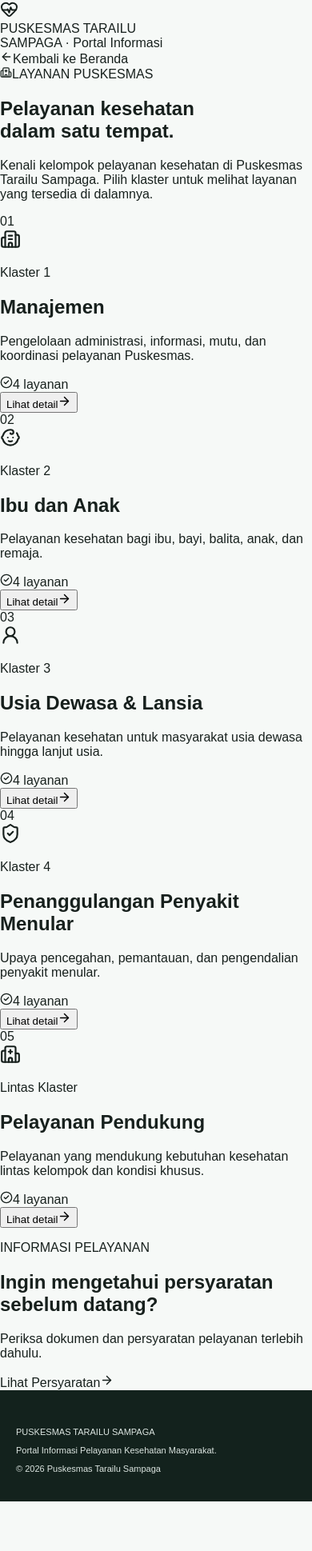
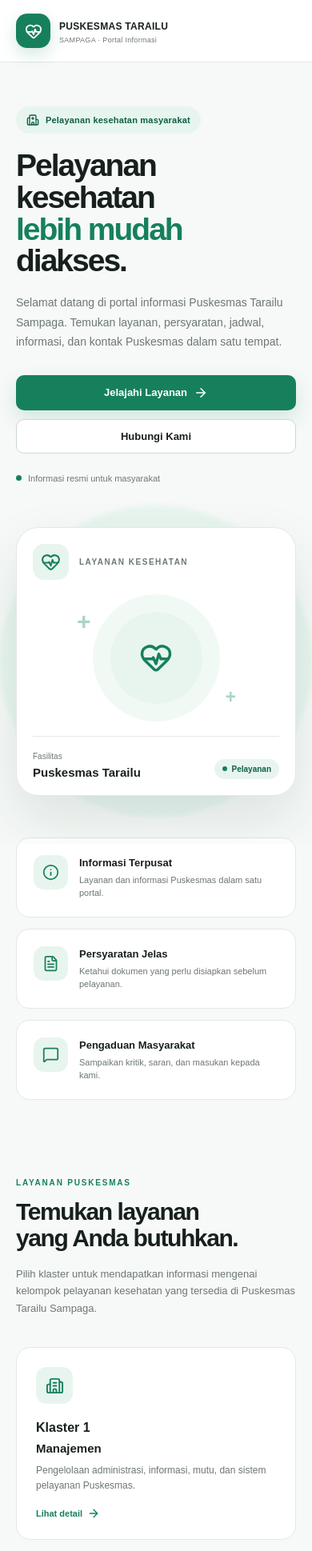
Before and after one commit to rafatariqq/sipelita-puskesmas, a Next.js app: page / in a window 390 px wide. Shown: the top 1939 px of the page at 80% size. Before the commit the page ends 1877 px from the top, so only its background shows below. Built offline with nearby package versions, Linux system fonts and the light colour scheme.

Commit message:
Update page.tsx

```diff
--- a/app/page.tsx
+++ b/app/page.tsx
@@ -1,447 +1,458 @@
-"use client";
-
-import { useState } from "react";
 import Link from "next/link";
 import {
-  ArrowLeft,
   ArrowRight,
-  Baby,
-  Building2,
-  CheckCircle2,
+  CalendarDays,
   ChevronRight,
+  Clock3,
+  FileText,
   HeartPulse,
   Hospital,
+  Info,
+  MapPin,
+  MessageSquare,
   ShieldCheck,
-  UserRound,
+  Users,
+  Building2,
 } from "lucide-react";
 
-const clusters = [
+const services = [
   {
-    number: "01",
     title: "Klaster 1",
     subtitle: "Manajemen",
     description:
-      "Pengelolaan administrasi, informasi, mutu, dan koordinasi pelayanan Puskesmas.",
+      "Pengelolaan administrasi, informasi, mutu, dan sistem pelayanan Puskesmas.",
     icon: Building2,
-    accent: "bg-emerald-50 text-emerald-700",
-    services: [
-      {
-        title: "Administrasi & Informasi Puskesmas",
-        description:
-          "Informasi mengenai administrasi dan pelayanan yang tersedia di Puskesmas.",
-      },
-      {
-        title: "Pengelolaan Data dan Informasi",
-        description:
-          "Pengelolaan informasi untuk mendukung pelayanan dan kegiatan Puskesmas.",
-      },
-      {
-        title: "Informasi Pelayanan",
-        description:
-          "Informasi mengenai jenis pelayanan, jadwal, dan kebutuhan pelayanan.",
-      },
-      {
-        title: "Pengaduan & Masukan Masyarakat",
-        description:
-          "Sarana untuk menyampaikan kritik, saran, dan masukan dari masyarakat.",
-      },
-    ],
   },
-
   {
-    number: "02",
     title: "Klaster 2",
     subtitle: "Ibu dan Anak",
     description:
       "Pelayanan kesehatan bagi ibu, bayi, balita, anak, dan remaja.",
-    icon: Baby,
-    accent: "bg-pink-50 text-pink-700",
-    services: [
-      {
-        title: "Pelayanan Kesehatan Ibu",
-        description:
-          "Pelayanan kesehatan yang berkaitan dengan kebutuhan kesehatan ibu.",
-      },
-      {
-        title: "Pelayanan Bayi & Balita",
-        description:
-          "Pelayanan kesehatan untuk mendukung tumbuh kembang bayi dan balita.",
-      },
-      {
-        title: "Imunisasi",
-        description:
-          "Pelayanan imunisasi sesuai dengan kebutuhan dan jadwal yang berlaku.",
-      },
-      {
-        title: "Kesehatan Anak & Remaja",
-        description:
-          "Pelayanan kesehatan yang mendukung kesehatan anak dan remaja.",
-      },
-    ],
+    icon: HeartPulse,
   },
-
   {
-    number: "03",
     title: "Klaster 3",
-    subtitle: "Usia Dewasa & Lansia",
+    subtitle: "Usia Dewasa dan Lansia",
     description:
       "Pelayanan kesehatan untuk masyarakat usia dewasa hingga lanjut usia.",
-    icon: UserRound,
-    accent: "bg-blue-50 text-blue-700",
-    services: [
-      {
-        title: "Pelayanan Kesehatan Dewasa",
-        description:
-          "Pelayanan kesehatan untuk memenuhi kebutuhan masyarakat usia dewasa.",
-      },
-      {
-        title: "Pelayanan Kesehatan Lansia",
-        description:
-          "Pelayanan kesehatan yang mendukung kesehatan dan kebutuhan lanjut usia.",
-      },
-      {
-        title: "Skrining Kesehatan",
-        description:
-          "Pelayanan pemeriksaan awal untuk membantu mengenali kondisi dan faktor risiko kesehatan.",
-      },
-      {
-        title: "Pemantauan Faktor Risiko",
-        description:
-          "Pemantauan berbagai faktor yang dapat memengaruhi kondisi kesehatan.",
-      },
-    ],
+    icon: Users,
   },
-
   {
-    number: "04",
     title: "Klaster 4",
     subtitle: "Penanggulangan Penyakit Menular",
     description:
       "Upaya pencegahan, pemantauan, dan pengendalian penyakit menular.",
     icon: ShieldCheck,
-    accent: "bg-amber-50 text-amber-700",
-    services: [
-      {
-        title: "Pencegahan & Pengendalian Penyakit Menular",
-        description:
-          "Upaya untuk mencegah dan mengendalikan penyebaran penyakit menular.",
-      },
-      {
-        title: "Surveilans Penyakit",
-        description:
-          "Pemantauan kondisi dan perkembangan penyakit di masyarakat.",
-      },
-      {
-        title: "Penanggulangan Kejadian Penyakit",
-        description:
-          "Upaya penanganan terhadap kejadian penyakit yang membutuhkan perhatian.",
-      },
-      {
-        title: "Kesehatan Lingkungan",
-        description:
-          "Upaya menjaga lingkungan agar mendukung kesehatan masyarakat.",
-      },
-    ],
   },
-
   {
-    number: "05",
     title: "Lintas Klaster",
     subtitle: "Pelayanan Pendukung",
     description:
       "Pelayanan yang mendukung kebutuhan kesehatan lintas kelompok dan kondisi khusus.",
     icon: Hospital,
-    accent: "bg-violet-50 text-violet-700",
-    services: [
-      {
-        title: "Pelayanan Kegawatdaruratan",
-        description:
-          "Pelayanan untuk kondisi kesehatan yang membutuhkan penanganan segera.",
-      },
-      {
-        title: "Laboratorium",
-        description:
-          "Pelayanan pemeriksaan laboratorium untuk mendukung kebutuhan pelayanan kesehatan.",
-      },
-      {
-        title: "Kefarmasian",
-        description:
-          "Pelayanan terkait obat dan informasi penggunaannya.",
-      },
-      {
-        title: "Pelayanan Gigi & Mulut",
-        description:
-          "Pelayanan kesehatan yang berkaitan dengan gigi dan kesehatan mulut.",
-      },
-    ],
   },
 ];
 
-export default function LayananPage() {
-  const [selectedCluster, setSelectedCluster] = useState<
-    (typeof clusters)[number] | null
-  >(null);
+const announcements = [
+  {
+    date: "17 SEP 2026",
+    title: "Informasi pelayanan Puskesmas",
+    description:
+      "Dapatkan informasi terbaru mengenai pelayanan dan kegiatan Puskesmas Tarailu Sampaga.",
+  },
+  {
+    date: "15 SEP 2026",
+    title: "Informasi persyaratan pelayanan",
+    description:
+      "Periksa dokumen dan persyaratan yang perlu disiapkan sebelum mendapatkan pelayanan.",
+  },
+  {
+    date: "12 SEP 2026",
+    title: "Kegiatan kesehatan masyarakat",
+    description:
+      "Ikuti informasi kegiatan kesehatan dan penyuluhan yang dilaksanakan oleh Puskesmas.",
+  },
+];
 
+export default function Home() {
   return (
-    <main className="min-h-screen bg-[#f7faf8] text-slate-900">
-      {/* HEADER */}
-      <header className="border-b border-slate-200 bg-white">
-        <div className="mx-auto flex max-w-7xl items-center justify-between px-6 py-5 lg:px-8">
-          <Link
-            href="/"
-            className="flex items-center gap-3"
-          >
-            <div className="flex h-11 w-11 items-center justify-center rounded-2xl bg-emerald-600 text-white shadow-sm">
-              <HeartPulse size={23} />
-            </div>
+    <main>
+      {/* NAVBAR */}
+      <header className="nav">
+        <Link href="/" className="brand" aria-label="Puskesmas Tarailu Sampaga">
+          <div className="logo">
+            <HeartPulse size={22} />
+          </div>
 
-            <div>
-              <div className="text-sm font-bold tracking-wide text-slate-900">
-                PUSKESMAS TARAILU
-              </div>
-              <div className="text-xs text-slate-500">
-                SAMPAGA · Portal Informasi
-              </div>
-            </div>
-          </Link>
+          <div>
+            <b>PUSKESMAS TARAILU</b>
+            <span>SAMPAGA · Portal Informasi</span>
+          </div>
+        </Link>
 
-          <Link
-            href="/"
-            className="hidden items-center gap-2 text-sm font-medium text-slate-600 transition hover:text-emerald-700 sm:flex"
-          >
-            <ArrowLeft size={16} />
-            Kembali ke Beranda
-          </Link>
-        </div>
+        <nav>
+          <Link href="/">Beranda</Link>
+          <Link href="/profil">Profil</Link>
+          <Link href="/layanan">Layanan</Link>
+          <Link href="/persyaratan">Persyaratan</Link>
+          <Link href="#jadwal">Jadwal</Link>
+          <Link href="#informasi">Informasi</Link>
+        </nav>
+
+        <Link className="navContact" href="/kontak">
+          Kontak
+        </Link>
       </header>
 
       {/* HERO */}
-      <section className="mx-auto max-w-7xl px-6 pb-12 pt-14 lg:px-8 lg:pt-20">
-        <div className="max-w-3xl">
-          <div className="mb-5 inline-flex items-center gap-2 rounded-full bg-emerald-50 px-4 py-2 text-xs font-bold tracking-widest text-emerald-700">
-            <Hospital size={15} />
-            LAYANAN PUSKESMAS
+      <section className="hero">
+        <div className="heroText">
+          <div className="pill">
+            <Hospital size={16} />
+            Pelayanan kesehatan masyarakat
           </div>
 
-          <h1 className="text-4xl font-bold leading-tight tracking-tight text-slate-950 sm:text-5xl lg:text-6xl">
+          <h1>
             Pelayanan kesehatan
             <br />
-            <span className="text-emerald-700">
-              dalam satu tempat.
-            </span>
+            <em>lebih mudah</em> diakses.
           </h1>
 
-          <p className="mt-6 max-w-2xl text-base leading-7 text-slate-600 sm:text-lg">
-            Kenali kelompok pelayanan kesehatan di Puskesmas Tarailu
-            Sampaga. Pilih klaster untuk melihat layanan yang tersedia
-            di dalamnya.
+          <p>
+            Selamat datang di portal informasi Puskesmas Tarailu Sampaga.
+            Temukan layanan, persyaratan, jadwal, informasi, dan kontak
+            Puskesmas dalam satu tempat.
           </p>
-        </div>
-      </section>
 
-      {/* CLUSTER LIST */}
-      <section className="mx-auto max-w-7xl px-6 pb-20 lg:px-8">
-        <div className="grid gap-5 md:grid-cols-2">
-          {clusters.map((cluster) => {
-            const Icon = cluster.icon;
+          <div className="actions">
+            <Link className="primary" href="#layanan">
+              Jelajahi Layanan <ArrowRight size={18} />
+            </Link>
 
-            return (
-              <div
-                key={cluster.number}
-                className="group relative overflow-hidden rounded-3xl border border-slate-200 bg-white p-7 shadow-sm transition duration-300 hover:-translate-y-1 hover:shadow-lg"
-              >
-                {/* NUMBER */}
-                <div className="absolute right-6 top-5 text-5xl font-black tracking-tighter text-slate-100">
-                  {cluster.number}
-                </div>
-
-                {/* ICON */}
-                <div
-                  className={`relative mb-6 flex h-14 w-14 items-center justify-center rounded-2xl ${cluster.accent}`}
-                >
-                  <Icon size={26} />
-                </div>
-
-                {/* TITLE */}
-                <div className="relative">
-                  <p className="text-xs font-bold uppercase tracking-[0.18em] text-emerald-700">
-                    {cluster.title}
-                  </p>
-
-                  <h2 className="mt-2 text-2xl font-bold tracking-tight text-slate-900">
-                    {cluster.subtitle}
-                  </h2>
-
-                  <p className="mt-3 max-w-lg text-sm leading-6 text-slate-600">
-                    {cluster.description}
-                  </p>
-                </div>
-
-                {/* FOOTER CARD */}
-                <div className="relative mt-7 flex items-center justify-between border-t border-slate-100 pt-5">
-                  <div className="flex items-center gap-2 text-xs font-medium text-slate-500">
-                    <CheckCircle2
-                      size={16}
-                      className="text-emerald-600"
-                    />
-                    {cluster.services.length} layanan
-                  </div>
-
-                  <button
-                    onClick={() => setSelectedCluster(cluster)}
-                    className="inline-flex items-center gap-2 text-sm font-bold text-emerald-700 transition group-hover:gap-3 hover:text-emerald-800"
-                  >
-                    Lihat detail
-                    <ArrowRight size={17} />
-                  </button>
-                </div>
-              </div>
-            );
-          })}
-        </div>
-      </section>
-
-      {/* INFORMATION BAND */}
-      <section className="border-y border-emerald-100 bg-emerald-50">
-        <div className="mx-auto flex max-w-7xl flex-col gap-6 px-6 py-10 sm:flex-row sm:items-center sm:justify-between lg:px-8">
-          <div>
-            <p className="text-sm font-bold text-emerald-700">
-              INFORMASI PELAYANAN
-            </p>
-
-            <h2 className="mt-1 text-xl font-bold text-slate-900">
-              Ingin mengetahui persyaratan sebelum datang?
-            </h2>
-
-            <p className="mt-2 text-sm text-slate-600">
-              Periksa dokumen dan persyaratan pelayanan terlebih dahulu.
-            </p>
+            <Link className="secondary" href="/kontak">
+              Hubungi Kami
+            </Link>
           </div>
 
-          <Link
-            href="/persyaratan"
-            className="inline-flex shrink-0 items-center justify-center gap-2 rounded-xl bg-emerald-700 px-5 py-3 text-sm font-bold text-white transition hover:bg-emerald-800"
-          >
-            Lihat Persyaratan
-            <ArrowRight size={17} />
-          </Link>
+          <div className="heroNote">
+            <span className="noteDot" />
+            Informasi resmi untuk masyarakat
+          </div>
         </div>
-      </section>
 
-      {/* FOOTER */}
-      <footer className="bg-white">
-        <div className="mx-auto flex max-w-7xl flex-col gap-4 px-6 py-8 text-sm text-slate-500 sm:flex-row sm:items-center sm:justify-between lg:px-8">
-          <div>
-            <p className="font-bold text-slate-800">
-              PUSKESMAS TARAILU SAMPAGA
-            </p>
-            <p className="mt-1">
-              Portal Informasi Pelayanan Kesehatan Masyarakat.
-            </p>
-          </div>
+        <div className="heroVisual">
+          <div className="visualGlow" />
 
-          <div>© 2026 Puskesmas Tarailu Sampaga</div>
-        </div>
-      </footer>
-
-      {/* DETAIL MODAL */}
-      {selectedCluster && (
-        <div
-          className="fixed inset-0 z-50 flex items-center justify-center bg-slate-950/50 px-4 py-6 backdrop-blur-sm"
-          onClick={() => setSelectedCluster(null)}
-        >
-          <div
-            className="relative max-h-[90vh] w-full max-w-3xl overflow-y-auto rounded-3xl bg-white shadow-2xl"
-            onClick={(e) => e.stopPropagation()}
-          >
-            {/* MODAL HEADER */}
-            <div className="border-b border-slate-100 px-6 pb-6 pt-7 sm:px-8">
-              <button
-                onClick={() => setSelectedCluster(null)}
-                className="mb-7 inline-flex items-center gap-2 text-sm font-medium text-slate-500 transition hover:text-emerald-700"
-              >
-                <ArrowLeft size={16} />
-                Kembali
-              </button>
-
-              <div className="flex items-start gap-4">
-                <div
-                  className={`flex h-14 w-14 shrink-0 items-center justify-center rounded-2xl ${selectedCluster.accent}`}
-                >
-                  <selectedCluster.icon size={26} />
-                </div>
-
-                <div>
-                  <p className="text-xs font-bold uppercase tracking-[0.18em] text-emerald-700">
-                    {selectedCluster.title}
-                  </p>
-
-                  <h2 className="mt-1 text-2xl font-bold text-slate-900 sm:text-3xl">
-                    {selectedCluster.subtitle}
-                  </h2>
-                </div>
+          <div className="healthCard">
+            <div className="healthCardTop">
+              <div className="healthIcon">
+                <HeartPulse size={25} />
               </div>
 
-              <p className="mt-5 max-w-2xl text-sm leading-6 text-slate-600">
-                {selectedCluster.description}
-              </p>
+              <span>LAYANAN KESEHATAN</span>
             </div>
 
-            {/* SERVICES */}
-            <div className="px-6 py-7 sm:px-8">
-              <div className="mb-5">
-                <p className="text-xs font-bold uppercase tracking-[0.18em] text-emerald-700">
-                  LAYANAN DALAM KLASTER
-                </p>
+            <div className="healthIllustration">
+              <div className="cross crossOne">+</div>
+              <div className="cross crossTwo">+</div>
 
-                <h3 className="mt-1 text-xl font-bold text-slate-900">
-                  Pilihan pelayanan
-                </h3>
-              </div>
-
-              <div className="grid gap-4 sm:grid-cols-2">
-                {selectedCluster.services.map((service, index) => (
-                  <div
-                    key={service.title}
-                    className="rounded-2xl border border-slate-200 bg-slate-50 p-5 transition hover:border-emerald-200 hover:bg-emerald-50/50"
-                  >
-                    <div className="mb-4 flex h-9 w-9 items-center justify-center rounded-xl bg-white text-sm font-bold text-emerald-700 shadow-sm">
-                      {String(index + 1).padStart(2, "0")}
-                    </div>
-
-                    <h4 className="font-bold leading-6 text-slate-900">
-                      {service.title}
-                    </h4>
-
-                    <p className="mt-2 text-sm leading-6 text-slate-600">
-                      {service.description}
-                    </p>
-                  </div>
-                ))}
+              <div className="circlePulse">
+                <HeartPulse size={54} />
               </div>
             </div>
 
-            {/* MODAL FOOTER */}
-            <div className="border-t border-slate-100 bg-slate-50 px-6 py-5 sm:px-8">
-              <div className="flex flex-col gap-4 sm:flex-row sm:items-center sm:justify-between">
-                <p className="text-sm text-slate-500">
-                  Informasi pelayanan dapat berubah sesuai kebijakan
-                  Puskesmas.
-                </p>
+            <div className="healthCardBottom">
+              <div>
+                <small>Fasilitas</small>
+                <strong>Puskesmas Tarailu</strong>
+              </div>
 
-                <Link
-                  href="/persyaratan"
-                  onClick={() => setSelectedCluster(null)}
-                  className="inline-flex items-center gap-2 text-sm font-bold text-emerald-700 hover:text-emerald-800"
-                >
-                  Lihat persyaratan
-                  <ChevronRight size={17} />
-                </Link>
+              <div className="openBadge">
+                <span />
+                Pelayanan
               </div>
             </div>
           </div>
         </div>
-      )}
+      </section>
+
+      {/* QUICK INFO */}
+      <section className="quickInfo">
+        <div className="quickItem">
+          <div className="quickIcon">
+            <Info size={21} />
+          </div>
+
+          <div>
+            <strong>Informasi Terpusat</strong>
+            <span>
+              Layanan dan informasi Puskesmas dalam satu portal.
+            </span>
+          </div>
+        </div>
+
+        <div className="quickItem">
+          <div className="quickIcon">
+            <FileText size={21} />
+          </div>
+
+          <div>
+            <strong>Persyaratan Jelas</strong>
+            <span>
+              Ketahui dokumen yang perlu disiapkan sebelum pelayanan.
+            </span>
+          </div>
+        </div>
+
+        <div className="quickItem">
+          <div className="quickIcon">
+            <MessageSquare size={21} />
+          </div>
+
+          <div>
+            <strong>Pengaduan Masyarakat</strong>
+            <span>
+              Sampaikan kritik, saran, dan masukan kepada kami.
+            </span>
+          </div>
+        </div>
+      </section>
+
+      {/* LAYANAN */}
+      <section className="section" id="layanan">
+        <div className="sectionHead">
+          <div>
+            <span className="eyebrow">LAYANAN PUSKESMAS</span>
+
+            <h2>
+              Temukan layanan
+              <br />
+              yang Anda butuhkan.
+            </h2>
+          </div>
+
+          <p>
+            Pilih klaster untuk mendapatkan informasi mengenai kelompok
+            pelayanan kesehatan yang tersedia di Puskesmas Tarailu Sampaga.
+          </p>
+        </div>
+
+        <div className="serviceGrid">
+          {services.map(
+            ({ title, subtitle, description, icon: Icon }) => (
+              <Link
+                className="service"
+                href="/layanan"
+                key={title}
+              >
+                <div className="icon">
+                  <Icon size={23} />
+                </div>
+
+                <h3>{title}</h3>
+
+                <strong
+                  style={{
+                    display: "block",
+                    marginTop: "4px",
+                    marginBottom: "10px",
+                    fontSize: "15px",
+                  }}
+                >
+                  {subtitle}
+                </strong>
+
+                <p>{description}</p>
+
+                <span>
+                  Lihat detail <ArrowRight size={16} />
+                </span>
+              </Link>
+            )
+          )}
+        </div>
+      </section>
+
+      {/* PERSYARATAN */}
+      <section className="splitBand" id="persyaratan">
+        <div className="splitContent">
+          <span className="eyebrow">PERSYARATAN PELAYANAN</span>
+
+          <h2>Siapkan dokumen sebelum datang.</h2>
+
+          <p>
+            Periksa persyaratan pelayanan terlebih dahulu agar proses
+            administrasi dapat dilakukan dengan lebih mudah.
+          </p>
+
+          <Link className="whiteBtn" href="/persyaratan">
+            Lihat Persyaratan <ArrowRight size={17} />
+          </Link>
+        </div>
+
+        <div className="requirementCard">
+          <div className="requirementIcon">
+            <FileText size={24} />
+          </div>
+
+          <div>
+            <strong>Dokumen pelayanan</strong>
+
+            <p>
+              Informasi persyaratan dapat berbeda sesuai dengan jenis layanan.
+            </p>
+          </div>
+
+          <ChevronRight size={20} />
+        </div>
+      </section>
+
+      {/* JADWAL */}
+      <section className="section scheduleSection" id="jadwal">
+        <div className="sectionHead">
+          <div>
+            <span className="eyebrow">JADWAL PELAYANAN</span>
+            <h2>Ketahui waktu pelayanan.</h2>
+          </div>
+
+          <Link className="textLink" href="/jadwal">
+            Lihat jadwal lengkap <ArrowRight size={16} />
+          </Link>
+        </div>
+
+        <div className="scheduleGrid">
+          <div className="scheduleMain">
+            <div className="scheduleIcon">
+              <CalendarDays size={25} />
+            </div>
+
+            <div>
+              <span>JAM OPERASIONAL</span>
+              <strong>Senin – Jumat</strong>
+              <p>08.00 – 16.00</p>
+            </div>
+          </div>
+
+          <div className="scheduleSmall">
+            <Clock3 size={21} />
+
+            <div>
+              <strong>Jadwal dapat berubah</strong>
+              <p>Periksa informasi terbaru sebelum berkunjung.</p>
+            </div>
+          </div>
+
+          <div className="scheduleSmall">
+            <MapPin size={21} />
+
+            <div>
+              <strong>Lokasi Puskesmas</strong>
+              <p>
+                Tarailu, Kecamatan Sampaga, Kabupaten Mamuju.
+              </p>
+            </div>
+          </div>
+        </div>
+      </section>
+
+      {/* INFORMASI */}
+      <section className="section news" id="informasi">
+        <div className="sectionHead">
+          <div>
+            <span className="eyebrow">INFORMASI TERBARU</span>
+            <h2>Berita & pengumuman.</h2>
+          </div>
+
+          <Link className="textLink" href="/informasi">
+            Semua informasi <ArrowRight size={16} />
+          </Link>
+        </div>
+
+        <div className="newsGrid">
+          {announcements.map((item) => (
+            <article key={item.title}>
+              <span>{item.date}</span>
+
+              <h3>{item.title}</h3>
+
+              <p>{item.description}</p>
+
+              <Link href="/informasi">
+                Baca selengkapnya <ArrowRight size={15} />
+              </Link>
+            </article>
+          ))}
+        </div>
+      </section>
+
+      {/* PROFIL */}
+      <section className="profileBand" id="profil">
+        <div className="profileVisual">
+          <div className="profileSquare">
+            <Hospital size={55} />
+          </div>
+        </div>
+
+        <div className="profileText">
+          <span className="eyebrow">PROFIL PUSKESMAS</span>
+
+          <h2>Puskesmas Tarailu Sampaga</h2>
+
+          <p>
+            Puskesmas Tarailu Sampaga hadir sebagai bagian dari pelayanan
+            kesehatan masyarakat di wilayah Sampaga. Portal ini menyediakan
+            informasi publik mengenai layanan, jadwal, persyaratan, kegiatan,
+            dan kontak Puskesmas.
+          </p>
+
+          <div className="profileLinks">
+            <Link href="/profil">
+              Tentang Puskesmas <ArrowRight size={16} />
+            </Link>
+
+            <Link href="/profil#struktur">
+              Struktur Organisasi <ArrowRight size={16} />
+            </Link>
+          </div>
+        </div>
+      </section>
+
+      {/* CONTACT CTA */}
+      <section className="contactCta">
+        <div>
+          <span className="eyebrow">BUTUH INFORMASI?</span>
+
+          <h2>Hubungi Puskesmas Tarailu Sampaga.</h2>
+
+          <p>
+            Gunakan halaman kontak untuk melihat alamat, nomor yang dapat
+            dihubungi, jam pelayanan, dan lokasi Puskesmas.
+          </p>
+        </div>
+
+        <Link className="primary" href="/kontak">
+          Buka Halaman Kontak <ArrowRight size={18} />
+        </Link>
+      </section>
+
+      {/* FOOTER */}
+      <footer>
+        <div className="footerBrand">
+          <div className="footerLogo">
+            <HeartPulse size={21} />
+          </div>
+
+          <div>
+            <b>PUSKESMAS TARAILU SAMPAGA</b>
+            <p>Portal Informasi Pelayanan Kesehatan Masyarakat.</p>
+          </div>
+        </div>
+
+        <div className="footerRight">
+          <span>© 2026 Puskesmas Tarailu Sampaga</span>
+          <span>Portal Informasi Publik</span>
+        </div>
+      </footer>
     </main>
   );
 }
```
